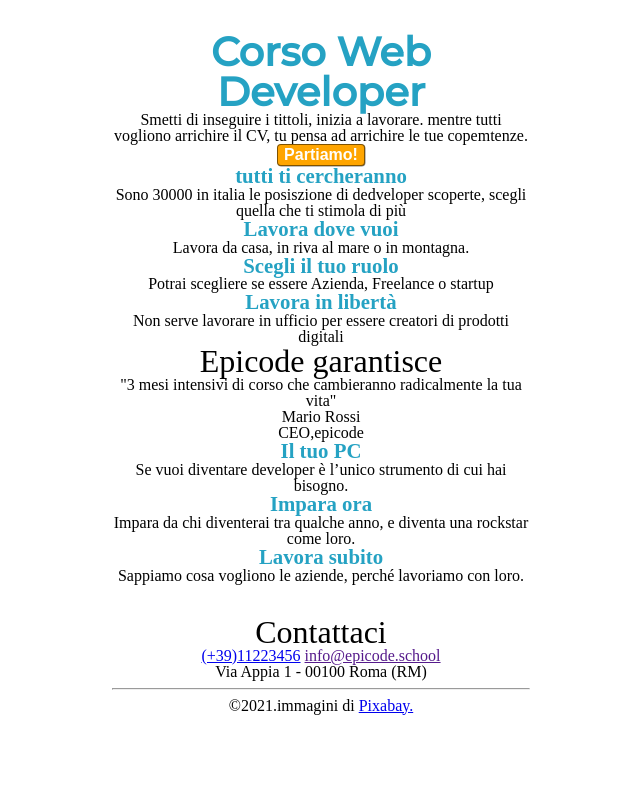
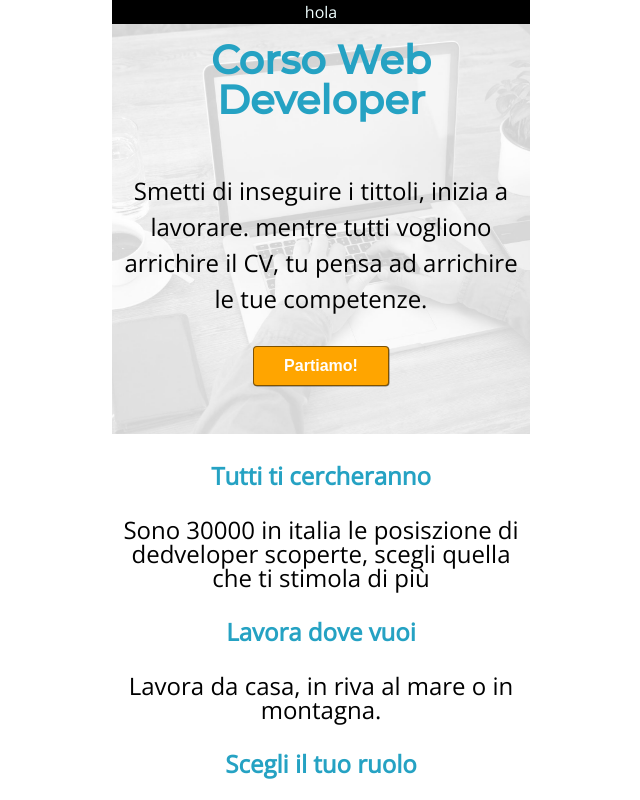
Before and after one commit to Anthovilla/u1-w1-BenchMarck-05, a plain HTML site: page index.html in a window 1280 px wide. Shown: the top 800 px of the page, without its empty margins (319-959 px from the left). Drawn offline with nearby package versions, Linux system fonts and the light colour scheme.

Commit message:
aggiornamento

```diff
--- a/css/style.css
+++ b/css/style.css
@@ -1,16 +1,19 @@
 /* Your styles here */
 @import url('https://fonts.googleapis.com/css2?family=Montserrat:wght@500&display=swap');
+@import url('https://fonts.googleapis.com/css2?family=Open+Sans:wght@300&display=swap');
 
 /* Styles generali */
 body {
+    font-family: 'Open Sans', sans-serif;
     margin: auto;
     width: 450px;
 }
 main {
-    margin: 2em 1em;
+    margin: 0em 1em;
     text-align: center;
 }
 h1,h3 {
+
     color: #25a2c3;
 }
 h1 {
@@ -18,11 +21,16 @@ h1 {
     font-family: 'Montserrat', sans-serif;
     font-weight: bold;
 }
-h2 {font-size: 2em;}
-h3 { font-size: 1.3em;
+h2 {font-size: 2em;
+font-weight: bold;
+margin: 1em 0em 1em;
+}
+h3 { font-size: 1.5em;
     font-weight: bold;
+    margin: 30px;
 }
-p {font-size: 1em;
+p {font-size: 1.5em;
+    margin: 1em 0em 1em;
 }
 button {
     font-size: 1em;color: #25a2c3;
@@ -32,6 +40,8 @@ button {
     box-shadow: 0.5px 0.5px 0.5px rgba(0,0,0,0.5);;
     color: white;
     background-color: orange;
+    padding: 10px 30px;
+    margin-bottom: 2em;
 }
 .conteiner {
     margin: auto;
@@ -39,23 +49,61 @@ button {
 
 /* Style Header */
 
-#logo {
-    background-image: url(../images/logo.png);
-    background-position: center;
-width: 50px;
+#hero {
+    margin: 0em 0em 1em;
+    background-image: url(../images/banner.jpg);
+    background-repeat: no-repeat;
+    background-size: cover;
+    background-position: center center;
+    padding: 1em 0em 1em;
 }
-header {
+#hero p {
+    margin: 1.2em 0em;
+    line-height: 1.5em;
+    padding-top: 1em;
+}
+
+/* Style main */
+
+article {
     line-height: 1.5em;
     background-color: rgb(0, 0, 0);
     color: azure;
 }
+.img-containerpc {
+    background-image: url(../images/notebook.jpg);
+}
+#epicode-garantisce {
+    background-color: rgb(247, 79, 1);
+    color: white;
+    padding: 1em 0em 1em;
+}
+#epicode-garantisce p {
+    margin-bottom: 1em;
+}
+#boxes {
+    background-size: cover;
+    background-position: center center;
+    background-repeat: no-repeat;
+}
+.box:first-child{
+    background-image: url(../images/foto1.jpg);
 
+}
+.box:nth-child(2){
+    background-image: url(../images/foto2.jpg);
 
+}
+.box:nth-child(3){
+    background-image: url(../images/foto3.jpg);
 
+}
 
-
-
-footer {
+/*  Style Footer */
+#footer {
     margin: 2em 1em;
     text-align: center;
+    background-color: #25a2c3;
+    color: white;
+    padding: 0.5em 0em 1.3em;
 }
--- a/index.html
+++ b/index.html
@@ -14,28 +14,31 @@
   </head>
   <body>
     <main>
+      <article>
+        <div class="container">
+          <div id="logo">hola</div>
+        </div>
+      </article>
       <header>
-        <div class="container"></div>
-        <div id="logo"></div>
-      </header>
         <section id="hero">
           <h1>Corso Web Developer</h1>
           <p>
             Smetti di inseguire i tittoli, inizia a lavorare. mentre tutti
-          vogliono arrichire il CV, tu pensa ad arrichire le tue copemtenze.
+            vogliono arrichire il CV, tu pensa ad arrichire le tue competenze.
           </p>
           <button>Partiamo!</button>
         </section>
+      </header>
       <section id="pc-text">
-        <div class="container">
-          <div class="img-pc1"></div>
-          <h3>tutti ti cercheranno</h3>
+        <div class="classcontainer">
+          <h3>Tutti ti cercheranno</h3>
           <p>
             Sono 30000 in italia le posiszione di dedveloper scoperte, scegli
             quella che ti stimola di più
           </p>
           <h3>Lavora dove vuoi</h3>
           <p>Lavora da casa, in riva al mare o in montagna.</p>
+          <div class="img-containerpc"></div>
           <h3>Scegli il tuo ruolo</h3>
           <p>Potrai scegliere se essere Azienda, Freelance o startup</p>
           <h3>Lavora in libertà</h3>
@@ -45,7 +48,7 @@
           </p>
         </div>
       </section>
-      <section id="epicode-garantisce1">
+      <section id="epicode-garantisce">
         <div class="container">
           <div class="garantisce">
             <h2>Epicode garantisce</h2>
@@ -59,6 +62,7 @@
       </section>
       <section id="boxes">
         <div class="container">
+          <div class="computers">
             <div class="box">
               <h3>Il tuo PC</h3>
               <p>
@@ -69,13 +73,16 @@
             <div class="box">
               <h3>Impara ora</h3>
               <p>
-              Impara da chi diventerai tra qualche anno, e diventa una rockstar
-              come loro.
+                Impara da chi diventerai tra qualche anno, e diventa una
+                rockstar come loro.
               </p>
             </div>
             <div class="box">
               <h3>Lavora subito</h3>
-            <p>Sappiamo cosa vogliono le aziende, perché lavoriamo con loro.</p>
+              <p>
+                Sappiamo cosa vogliono le aziende, perché lavoriamo con loro.
+              </p>
+            </div>
           </div>
         </div>
       </section>
```
Lines whose indentation alone changed are shown as unchanged.
